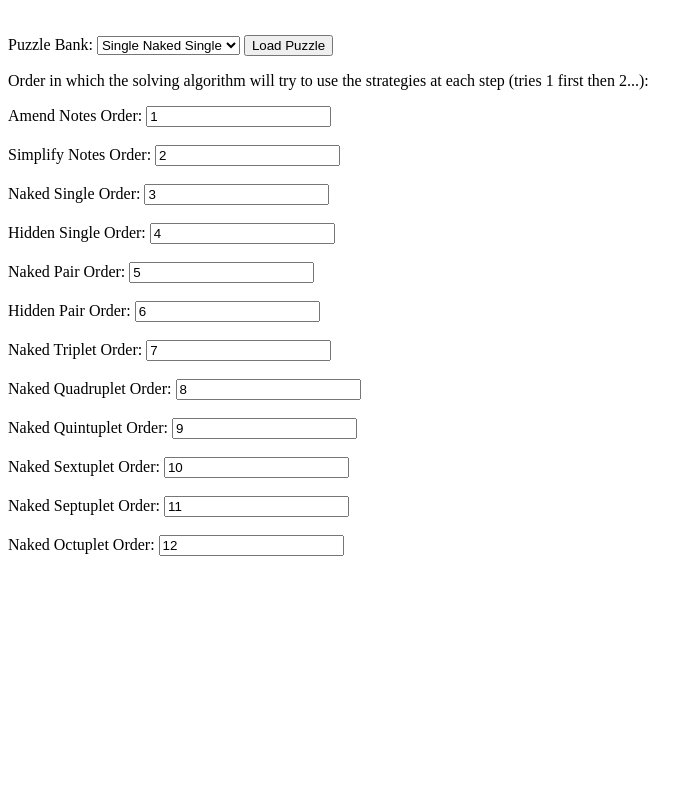
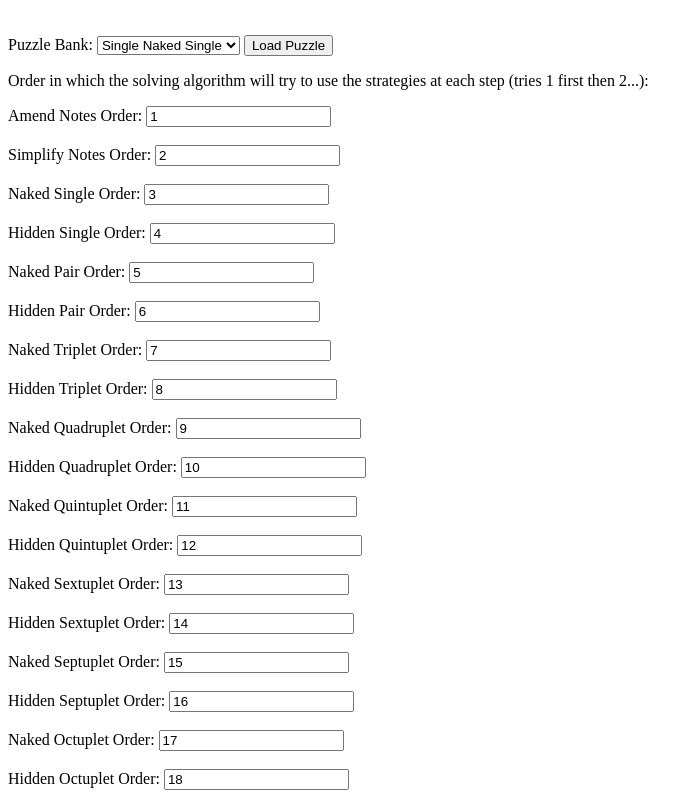
Before and after one commit to Sudokuru/Sudokuru, a website: page Generator/Demo/demo.html in a window 1280 px wide. Shown: the part 306-1104 px from the top of the page, without its empty margins (0-699 px from the left). Before the commit the page ends 870 px from the top, so only its background shows below. Drawn offline with Linux system fonts and the light colour scheme.

Commit message:
Added hidden triplet through octuplet to demo

```diff
--- a/Generator/Demo/demo.html
+++ b/Generator/Demo/demo.html
@@ -152,19 +152,37 @@
         <label for="nakedTriplet">Naked Triplet Order:</label>
         <input type="number" id="nakedTriplet" value="7">
         <br><br>
+        <label for="hiddenTriplet">Hidden Triplet Order:</label>
+        <input type="number" id="hiddenTriplet" value="8">
+        <br><br>
         <label for="nakedQuadruplet">Naked Quadruplet Order:</label>
-        <input type="number" id="nakedQuadruplet" value="8">
+        <input type="number" id="nakedQuadruplet" value="9">
+        <br><br>
+        <label for="hiddenQuadruplet">Hidden Quadruplet Order:</label>
+        <input type="number" id="hiddenQuadruplet" value="10">
         <br><br>
         <label for="nakedQuintuplet">Naked Quintuplet Order:</label>
-        <input type="number" id="nakedQuintuplet" value="9">
+        <input type="number" id="nakedQuintuplet" value="11">
+        <br><br>
+        <label for="hiddenQuintuplet">Hidden Quintuplet Order:</label>
+        <input type="number" id="hiddenQuintuplet" value="12">
         <br><br>
         <label for="nakedSextuplet">Naked Sextuplet Order:</label>
-        <input type="number" id="nakedSextuplet" value="10">
+        <input type="number" id="nakedSextuplet" value="13">
+        <br><br>
+        <label for="hiddenSextuplet">Hidden Sextuplet Order:</label>
+        <input type="number" id="hiddenSextuplet" value="14">
         <br><br>
         <label for="nakedSeptuplet">Naked Septuplet Order:</label>
-        <input type="number" id="nakedSeptuplet" value="11">
+        <input type="number" id="nakedSeptuplet" value="15">
+        <br><br>
+        <label for="hiddenSeptuplet">Hidden Septuplet Order:</label>
+        <input type="number" id="hiddenSeptuplet" value="16">
         <br><br>
         <label for="nakedOctuplet">Naked Octuplet Order:</label>
-        <input type="number" id="nakedOctuplet" value="12">
+        <input type="number" id="nakedOctuplet" value="17">
+        <br><br>
+        <label for="hiddenOctuplet">Hidden Octuplet Order:</label>
+        <input type="number" id="hiddenOctuplet" value="18">
     </body>
 </html>
```
Also changed, not shown: Generator/Demo/app.ts (+18 -0 lines), Generator/Demo/script.ts (+24 -0 lines).
